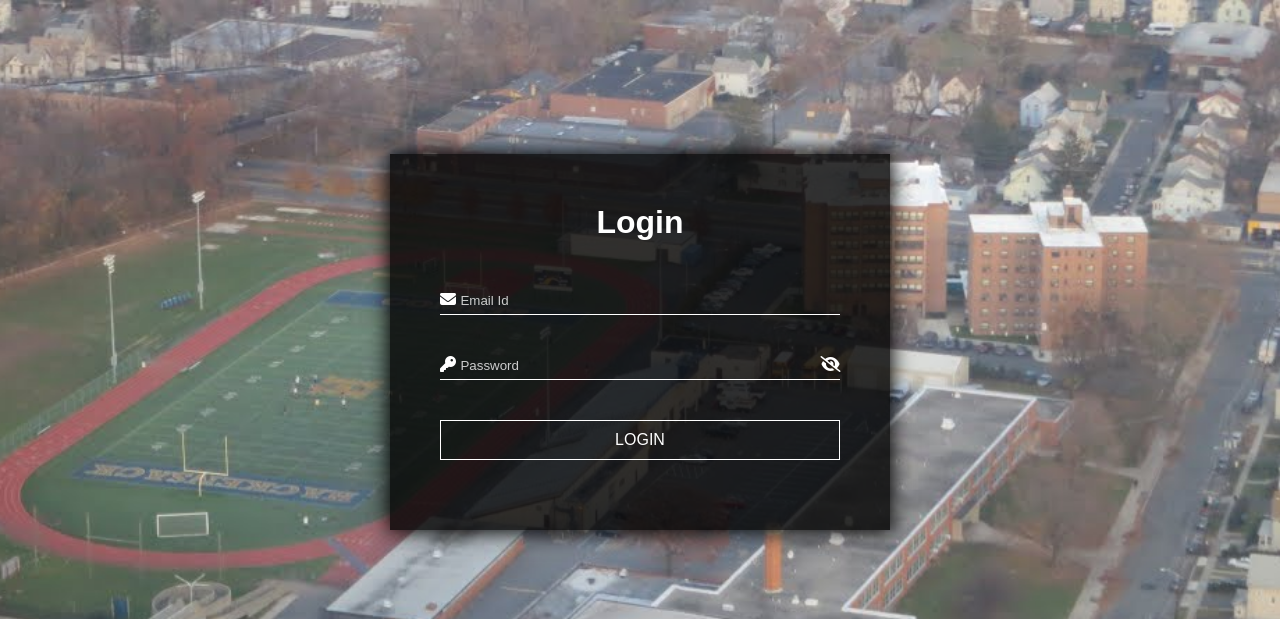
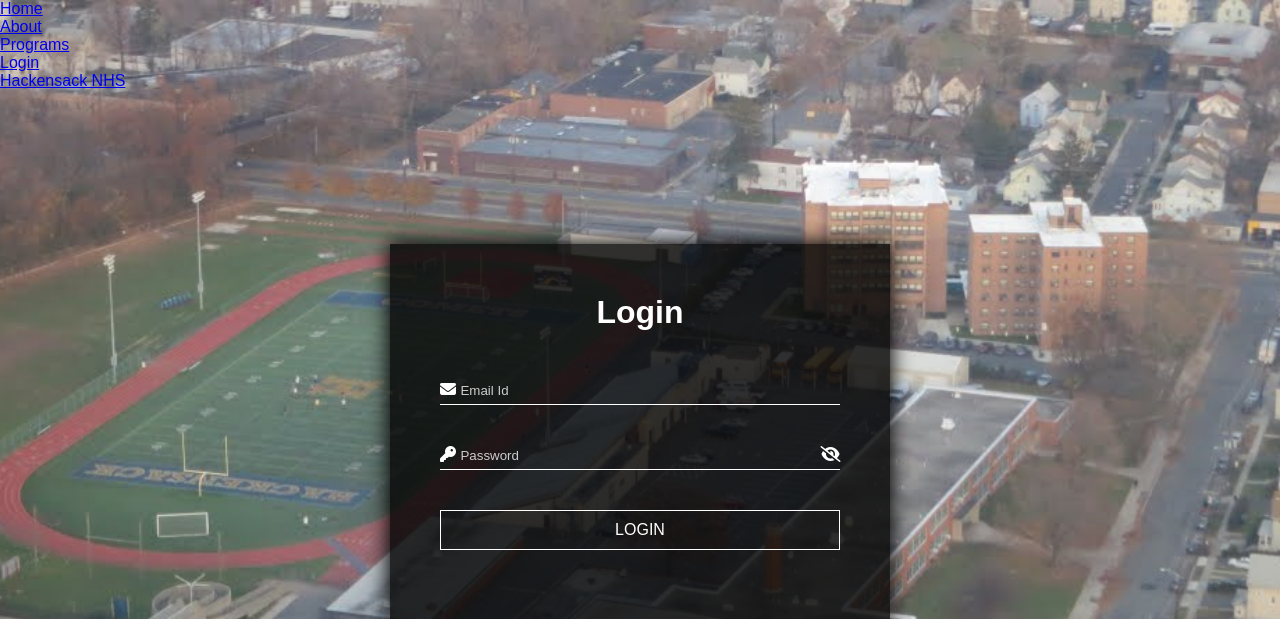
Before and after one commit to A-PhillipeV/hackademicsweb, a Flask app: template templates/login.html in a window 1280 px wide. Shown: the top 619 px of the page. Run offline with Flask 2, Linux system fonts and the light colour scheme; the template is opened without the code that fills it, so the values that code supplies are empty.

Commit message:
Add login navbar

```diff
--- a/templates/login.html
+++ b/templates/login.html
@@ -4,6 +4,18 @@
 		<link rel="stylesheet" href="https://cdnjs.cloudflare.com/ajax/libs/font-awesome/6.2.1/css/all.min.css">
 	</head>
 	<body>
+
+    <div class="navbar">
+                <ul>
+                    <li><a href="index.html">Home</a></li>
+                    <li><a href="aboutus.html">About</a></li>
+                    <li><a href="programs.html">Programs</a></li>
+                    <li><a href="login.html">Login</a></li>
+                    <li><a href="https://hhs.hackensackschools.org/All%20HHS%20Departments/National%20Honor%20Society/National%20Honor%20Society%20Index.html">Hackensack NHS</a></li>
+                </ul>
+            </div>
+
+
 	<div class="form-box">
 		<h1>Login</h1>
 		<div class="input-box">
```
